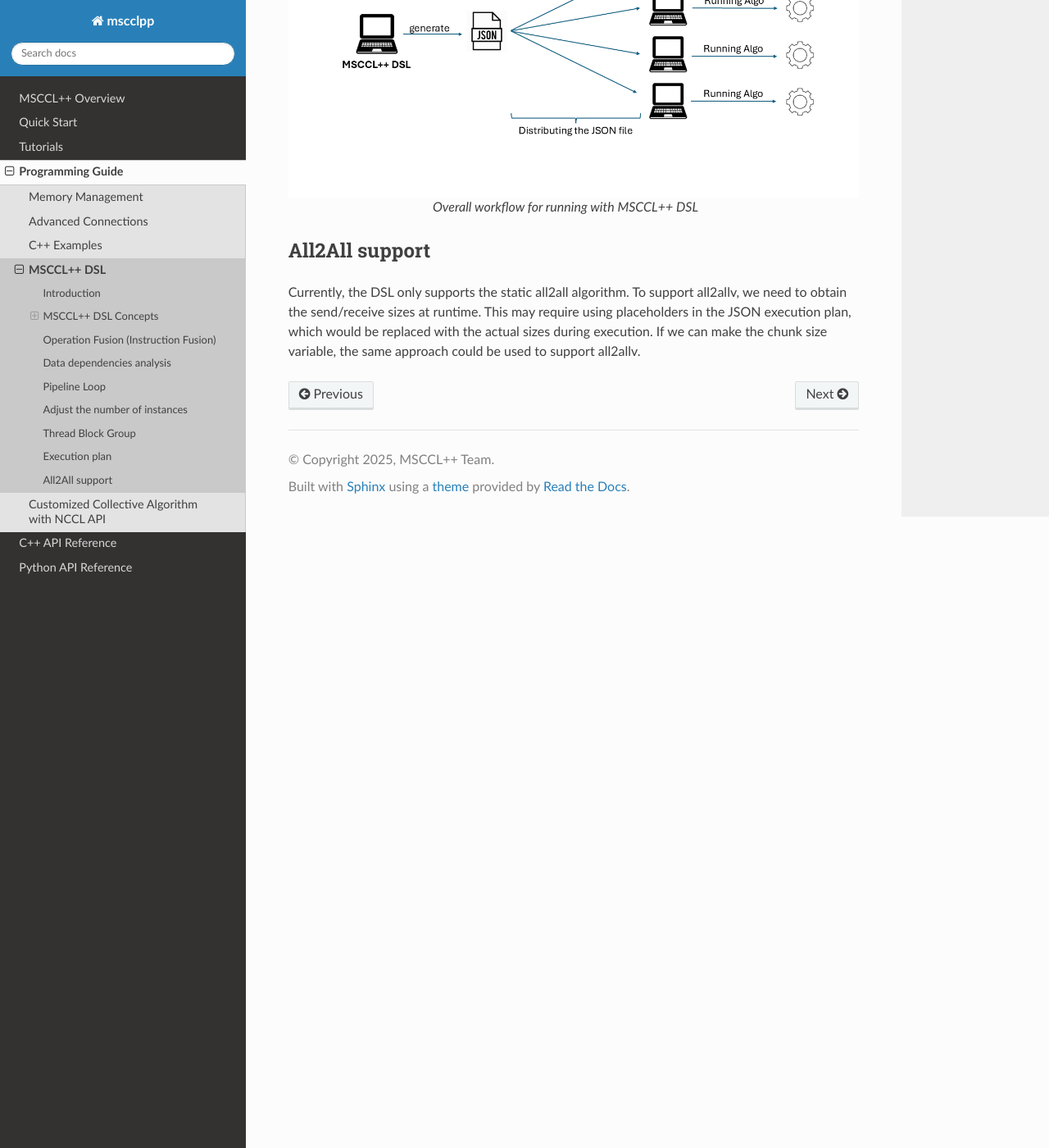
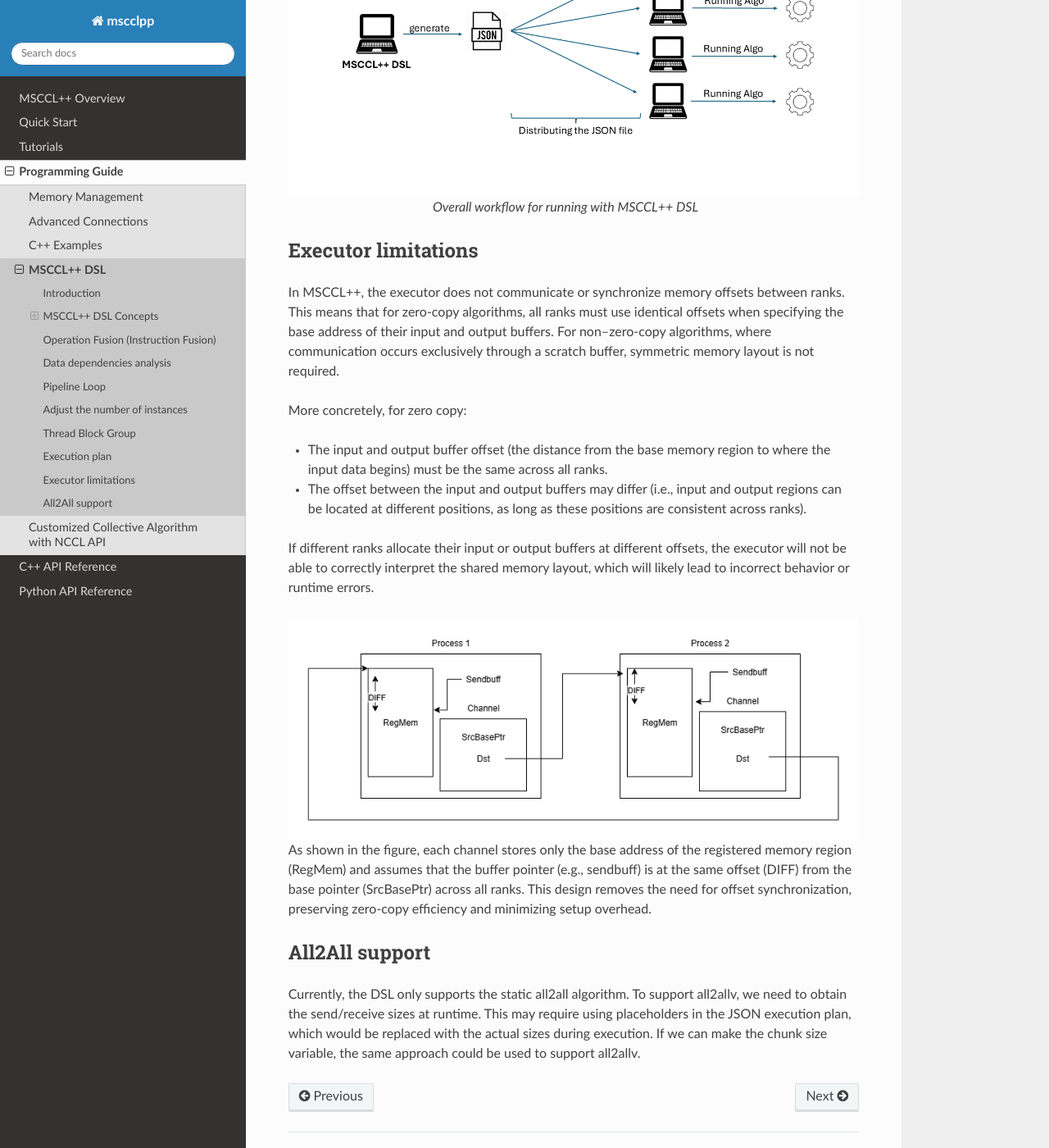
Before and after one commit to microsoft/mscclpp, a Sphinx documentation site: the page built from docs/guide/mscclpp-dsl.md, in a window 1280 px wide and 1400 px high, scrolled down 6953 px. Shown: the whole window at 82% size. Built offline with Sphinx 7.4.7 and the Read the Docs theme 3.1.0, drawn with Linux system fonts in a browser that asks for light colours.

Commit message:
Improving DSL documentation (#650)

````diff
--- a/docs/guide/mscclpp-dsl.md
+++ b/docs/guide/mscclpp-dsl.md
@@ -244,5 +244,22 @@ The following picture shows the overall workflow for running with MSCCL++ DSL:
 Overall workflow for running with MSCCL++ DSL
 ```
 
+## Executor limitations
+In MSCCL++, the executor does not communicate or synchronize memory offsets between ranks. This means that for zero-copy algorithms, all ranks must use identical offsets when specifying the base address of their input and output buffers. For non–zero-copy algorithms, where communication occurs exclusively through a scratch buffer, symmetric memory layout is not required.
+
+More concretely, for zero copy:
+- The input and output buffer offset (the distance from the base memory region to where the input data begins) must be the same across all ranks.
+- The offset between the input and output buffers may differ (i.e., input and output regions can be located at different positions, as long as these positions are consistent across ranks).
+
+If different ranks allocate their input or output buffers at different offsets, the executor will not be able to correctly interpret the shared memory layout, which will likely lead to incorrect behavior or runtime errors.
+
+```{figure} ../figs/zero_copy_offset_diagram.png
+:name: diagram zero copy offset executor
+:alt: diagram zero copy offset executor
+:align: center
+```
+
+As shown in the figure, each channel stores only the base address of the registered memory region (RegMem) and assumes that the buffer pointer (e.g., sendbuff) is at the same offset (DIFF) from the base pointer (SrcBasePtr) across all ranks. This design removes the need for offset synchronization, preserving zero-copy efficiency and minimizing setup overhead.
+
 ## All2All support
 Currently, the DSL only supports the static all2all algorithm. To support all2allv, we need to obtain the send/receive sizes at runtime. This may require using placeholders in the JSON execution plan, which would be replaced with the actual sizes during execution. If we can make the chunk size variable, the same approach could be used to support all2allv.
````
Also changed, not shown: docs/figs/zero_copy_offset_diagram.png (added).
